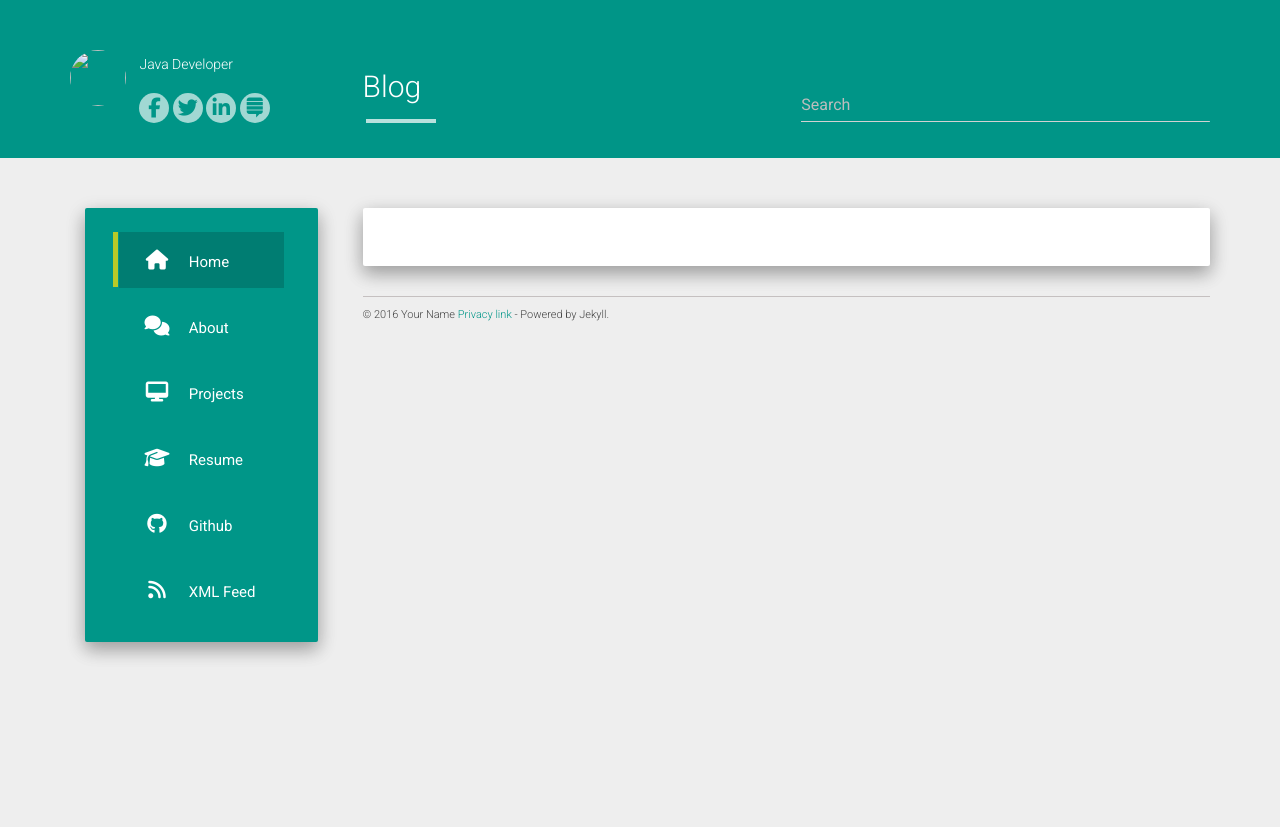
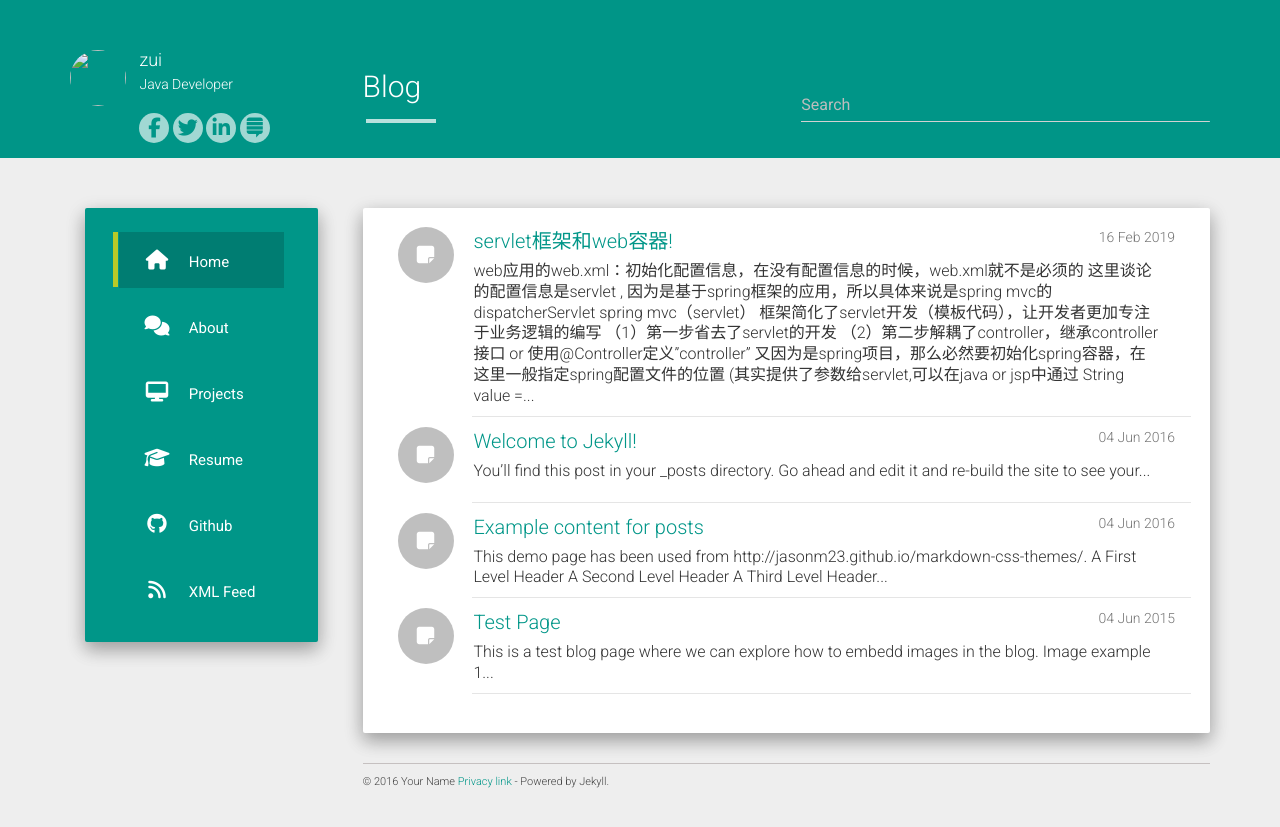
Before and after one commit to ZhangZuFang/ZhangZuFang.github.io, a Jekyll site: the page built from index.html, in a window 1280 px wide. Shown: the top 827 px of the page. Built offline with Jekyll 4.4.1, drawn with Linux system fonts in a browser that asks for light colours; nearby versions of some CDN libraries; the list of posts is cut into pages by our own code.

Commit message:
解除post目录的提交限制

````diff
--- a/_config.yml
+++ b/_config.yml
@@ -1,6 +1,6 @@
-title: ZUI
+title: zui
 description: My Personal Blog
-author:
+author: zui
 logo: /hcz-jekyll-blog/static/img/avatar.png
 github: https://github.com/codeasashu
 about: Java Developer
--- /dev/null
+++ b/_posts/2015-07-11-welcome-to-jekyll.md
@@ -0,0 +1,25 @@
+---
+layout: post
+title:  "Welcome to Jekyll!"
+date:   2016-06-04 13:50:39
+categories: jekyll
+---
+You’ll find this post in your `_posts` directory. Go ahead and edit it and re-build the site to see your changes. You can rebuild the site in many different ways, but the most common way is to run `jekyll serve`, which launches a web server and auto-regenerates your site when a file is updated.
+
+To add new posts, simply add a file in the `_posts` directory that follows the convention `YYYY-MM-DD-name-of-post.ext` and includes the necessary front matter. Take a look at the source for this post to get an idea about how it works.
+
+Jekyll also offers powerful support for code snippets:
+
+{% highlight ruby %}
+def print_hi(name)
+  puts "Hi, #{name}"
+end
+print_hi('Tom')
+#=> prints 'Hi, Tom' to STDOUT.
+{% endhighlight %}
+
+Check out the [Jekyll docs][jekyll] for more info on how to get the most out of Jekyll. File all bugs/feature requests at [Jekyll’s GitHub repo][jekyll-gh]. If you have questions, you can ask them on [Jekyll’s dedicated Help repository][jekyll-help].
+
+[jekyll]:      http://jekyllrb.com
+[jekyll-gh]:   https://github.com/jekyll/jekyll
+[jekyll-help]: https://github.com/jekyll/jekyll-help
--- /dev/null
+++ b/_posts/2016-06-04-example-content.md
@@ -0,0 +1,124 @@
+---
+layout: post
+title: Example content for posts
+categories: others
+---
+
+
+<p><small>This demo page has been used from <a href="http://jasonm23.github.io/markdown-css-themes/" target="_blank">http://jasonm23.github.io/markdown-css-themes/</a>.</small></p>
+
+<h1>A First Level Header</h1>
+
+<h2>A Second Level Header</h2>
+
+<h3>A Third Level Header</h3>
+
+<h4>A Fourth Level Header</h4>
+
+<h5>A Fifth Level Header</h5>
+
+<h6>A Sixed Level Header</h6>
+
+<p>Now is the time for all good men to come to
+the aid of their country. This is just a
+regular paragraph.</p>
+
+<p>The quick brown fox jumped over the lazy
+dog&rsquo;s back.</p>
+
+<hr />
+
+<h3>Header 3</h3>
+
+<blockquote><p>This is a blockquote with two paragraphs. Lorem ipsum dolor sit amet,
+consectetuer adipiscing elit. Aliquam hendrerit mi posuere lectus.
+Vestibulum enim wisi, viverra nec, fringilla in, laoreet vitae, risus.</p>
+
+<p>Donec sit amet nisl. Aliquam semper ipsum sit amet velit. Suspendisse
+id sem consectetuer libero luctus adipiscing.</p>
+
+<h2>This is an H2 in a blockquote</h2>
+
+<p>This is the first level of quoting.</p>
+
+<blockquote><p>This is nested blockquote.</p></blockquote>
+
+<p>Back to the first level.</p></blockquote>
+
+<p>Some of these words <em>are emphasized</em>.
+Some of these words <em>are emphasized also</em>.</p>
+
+<p>Use two asterisks for <strong>strong emphasis</strong>.
+Or, if you prefer, <strong>use two underscores instead</strong>.</p>
+
+<ul>
+<li>Candy.</li>
+<li>Gum.</li>
+<li>Booze.</li>
+<li>Red</li>
+<li>Green</li>
+<li><p>Blue</p></li>
+<li><p>A list item.</p></li>
+</ul>
+
+
+<p>With multiple paragraphs.</p>
+
+<ul>
+<li><p>Another item in the list.</p></li>
+<li><p>This is a list item with two paragraphs. Lorem ipsum dolor
+sit amet, consectetuer adipiscing elit. Aliquam hendrerit
+mi posuere lectus.</p></li>
+</ul>
+
+
+<p>Vestibulum enim wisi, viverra nec, fringilla in, laoreet
+vitae, risus. Donec sit amet nisl. Aliquam semper ipsum
+sit amet velit.*   Suspendisse id sem consectetuer libero luctus adipiscing.</p>
+
+<ul>
+<li>This is a list item with two paragraphs.</li>
+</ul>
+
+
+<p>This is the second paragraph in the list item. You&rsquo;re
+only required to indent the first line. Lorem ipsum dolor
+sit amet, consectetuer adipiscing elit.</p>
+
+<ul>
+<li><p>Another item in the same list.</p></li>
+<li><p>A list item with a bit of <code>code</code> inline.</p></li>
+<li><p>A list item with a blockquote:</p>
+
+<blockquote><p>This is a blockquote
+inside a list item.</p></blockquote></li>
+</ul>
+
+
+<p>Here is an example of a pre code block</p>
+
+<pre><code>tell application "Foo"
+    beep
+end tell
+</code></pre>
+
+<p>This is an <a href="#">example link</a>.</p>
+
+<p>I start my morning with a cup of coffee and
+<a href="http://www.nytimes.com/">The New York Times</a>.</p>
+
+### Code snippet
+
+{% highlight python %}
+if __name__ =='__main__':
+    img_thread = threading.Thread(target=downloadWallpaper)
+    img_thread.start()
+    st = '\rDownloading Image'
+    current = 1
+    while img_thread.is_alive():
+        sys.stdout.write(st+'.'*((current)%5))
+        current=current+1
+        time.sleep(0.3)
+    img_thread.join()
+    print('\nImage of the day downloaded.')
+{% endhighlight %}
--- /dev/null
+++ b/_posts/2016-06-04-test-page.md
@@ -0,0 +1,28 @@
+---
+layout: post
+title: Test Page
+date:   2015-06-04 13:50:39
+categories: others
+---
+
+This is a test blog page where we can explore how to embedd images in the blog.
+
+## Image example 1
+
+Here, I will embedd image from local assets which goes into `assets` directory in project's `root` directory. Choose a specific image, related to particular post. I chose to name the image `test-page-image-1.jpg`, which I will embedd as:
+
+```markdown
+![my alternate text](/assets/test-page-image-1.jpg);
+```
+
+![my alternate text](/assets/test-page-image-1.jpg);
+
+Ofcourse, you can load images from web as well. Just point to image direct URL. For ex, here is one placeholder image:
+
+```markdown
+![my alternate text](http://lorempixel.com/400/200);
+```
+
+![my alternate text](http://lorempixel.com/400/200);
+
+One cool thing about this is the fact that images adapt themselves to the screen size of device. Try to resize your browser window and check for yourself, Have fun.
--- /dev/null
+++ b/_posts/2019-02-16-springmvc-servlet-webxml.md
@@ -0,0 +1,34 @@
+---
+layout: post
+title:  "servlet框架和web容器!"
+date:   2019-02-16
+categories: SpringMVC
+---
+
+web应用的web.xml：初始化配置信息，在没有配置信息的时候，web.xml就不是必须的
+
+这里谈论的配置信息是servlet , 因为是基于spring框架的应用，所以具体来说是spring mvc的 dispatcherServlet
+
+spring mvc（servlet） 框架简化了servlet开发（模板代码），让开发者更加专注于业务逻辑的编写
+（1）第一步省去了servlet的开发
+（2）第二步解耦了controller，继承controller接口 or 使用@Controller定义"controller"
+
+又因为是spring项目，那么必然要初始化spring容器，在这里<init-param>一般指定spring配置文件的位置
+
+(其实提供了参数给servlet,可以在java or jsp中通过
+
+String value = getServletConfig().getInitParameter("parameterName");获取
+See advantages of specifying parameter values in web.xml for reasons you would want to use this method
+
+)
+
+
+所以可见，dispatcherServlet不仅仅是简化servlet开发，提供"request/response",至少还有初始化spring应用配置的功能
+
+{% highlight ruby %}
+def print_hi(name)
+  puts "Hi, #{name}"
+end
+print_hi('Tom')
+#=> prints 'Hi, Tom' to STDOUT.
+{% endhighlight %}
````
Also changed, not shown: 1 other file.
